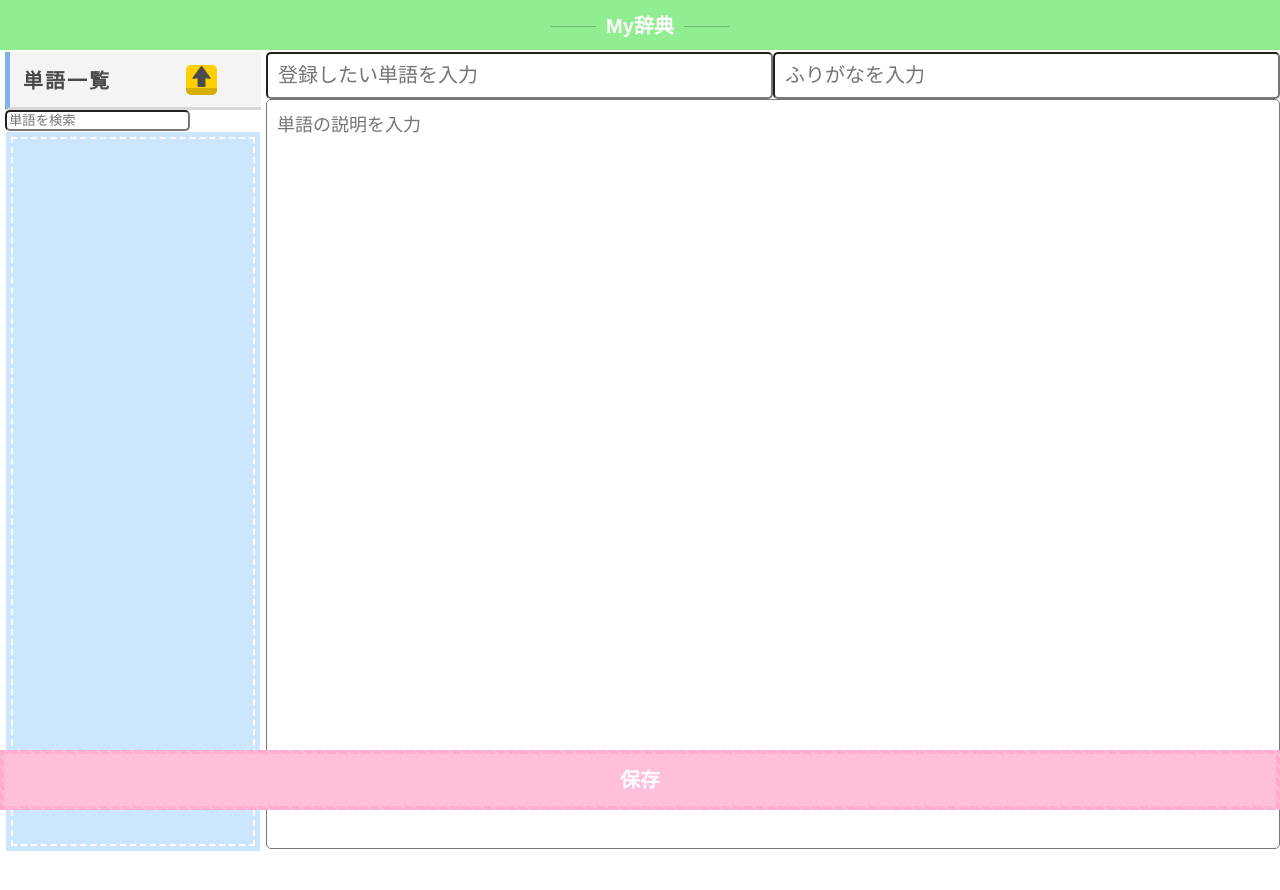
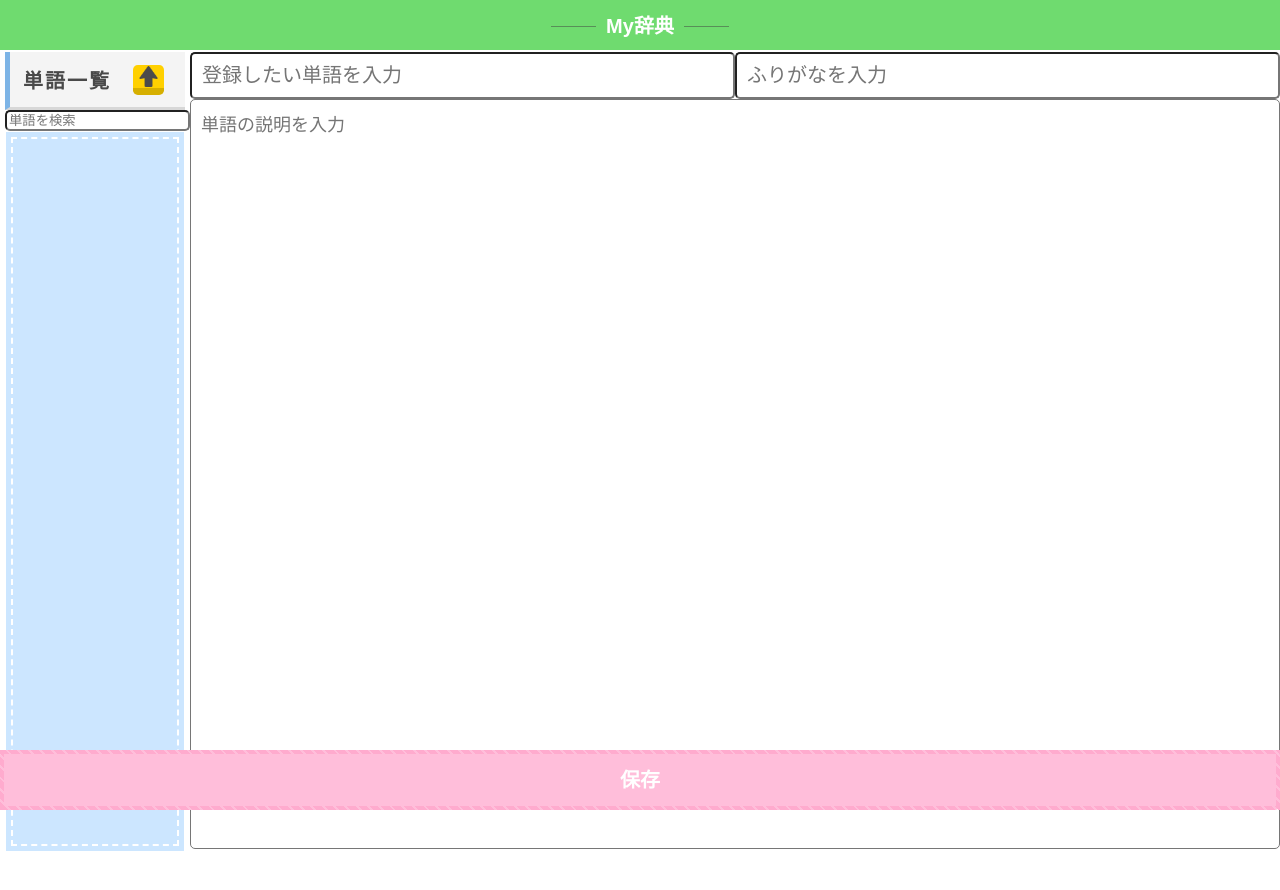
Before and after one commit to ymmyo5/my-dictionary, a plain HTML site: page index.html in a window 1280 px wide. Drawn offline with nearby package versions, Linux system fonts and the light colour scheme.

Commit message:
矢印の修正漏れを修正

```diff
--- a/css/common.css
+++ b/css/common.css
@@ -11,7 +11,7 @@ html, body {
 /* ヘッダーのスタイル */
 .header {
     height: 50px;
-    background-color: #90EE90;
+    background-color: #6fdb6f;
     position: fixed;
     margin: 0;
     top: 0;
@@ -39,7 +39,7 @@ html, body {
     top: 50%;
     width: 45px;
     height: 1px;
-    background-color: #71b971;
+    background-color: #588f58;
 }
 
 .logo a:before {
@@ -64,7 +64,7 @@ html, body {
     flex-direction: column;
     margin: 0 5px;
     height: 100%;
-    width: 20%;
+    width: 180px;
 }
 
 .header2 {
@@ -279,7 +279,7 @@ table {
     }
 
     .menu-btn span {
-        background-color:#71b971;
+        background-color:#588f58;
         box-sizing: border-box;
         left: 0;
         height: 4px; /* メニューボタンの線の幅 */
--- a/index.html
+++ b/index.html
@@ -21,7 +21,7 @@
                 </a>
 
                 <div class="drawer-nav">
-                    <button class="sort">昇順↑</button>
+                    <td><button class="sort"><img src="矢印アイコン上.png" style="height:100%" alt="上矢印"></button></td>
                     <ul class="output">
                         <!-- 単語が表示される場所 -->
                     </ul>
```
Also changed, not shown: display.html (+1 -1 lines), edit.html (+1 -1 lines).
